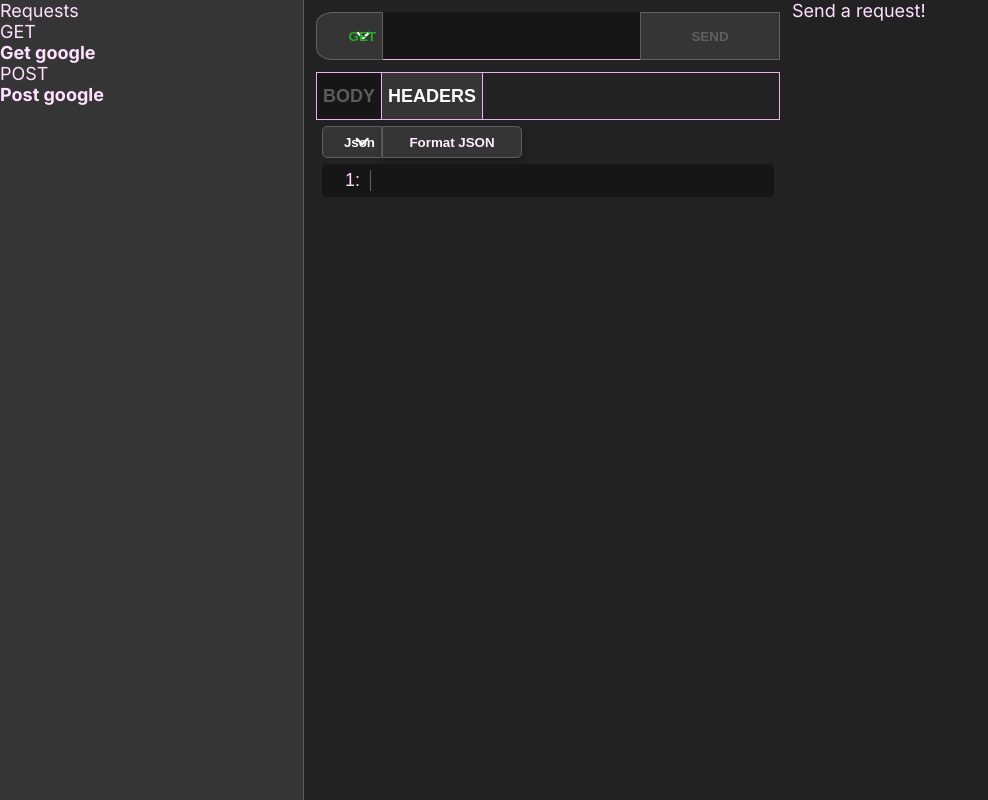
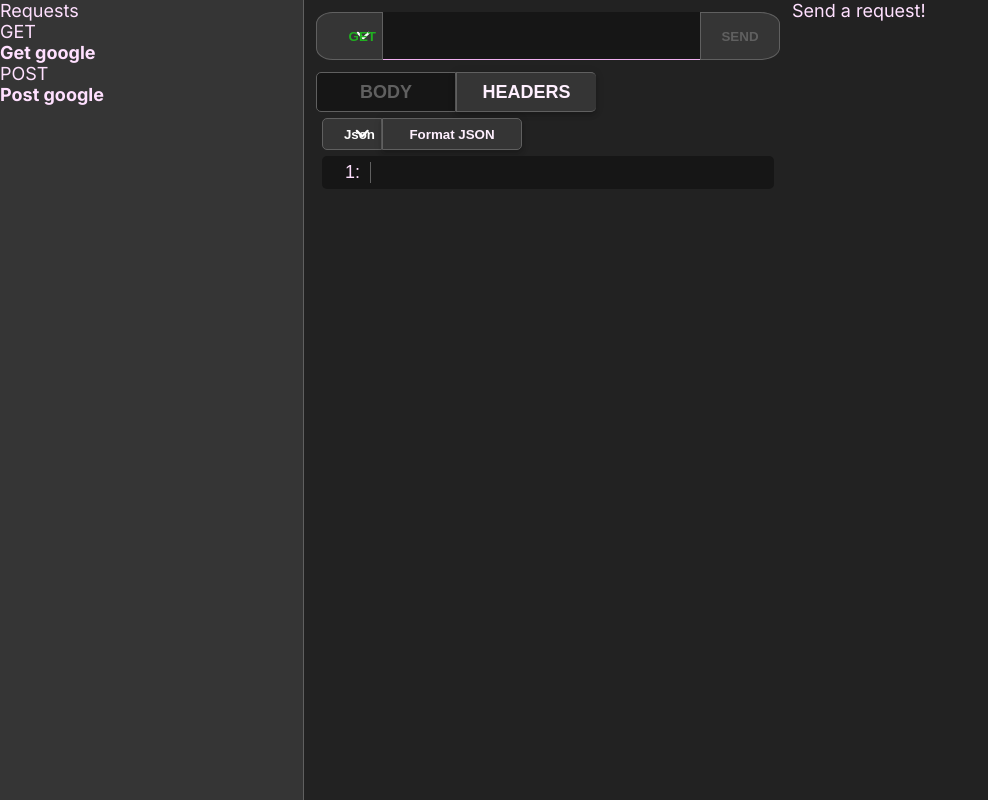
Before and after one commit to ViddeM/requeste-rs, a Next.js app: page / in a window 1280 px wide. Shown: the whole page, without its empty margins (0-988 px from the left). Built offline with nearby package versions, Linux system fonts and the light colour scheme; a web font is replaced by a local one.

Commit message:
Update tabs

```diff
--- a/src/components/elements/button/Button.module.scss
+++ b/src/components/elements/button/Button.module.scss
@@ -2,7 +2,7 @@
 
 .buttonBase {
   width: 140px;
-  height: 3rem;
+  height: 2.5rem;
   padding: $padding;
   border-radius: 0;
   border: 1px solid $background-color-900;
--- a/src/components/elements/tabs/Tabs.module.scss
+++ b/src/components/elements/tabs/Tabs.module.scss
@@ -6,24 +6,31 @@
   flex-direction: row;
   justify-content: flex-start;
   align-items: stretch;
-  height: 3rem;
-  border: 1px solid $primary-color-900;
 }
 
 .tab {
   border: none;
-  margin: 0;
-  padding: $padding;
-  text-align: center;
-  cursor: pointer;
-  border-right: 1px solid $primary-color-900;
-  height: 100%;
-  background-color: $background-color-600;
+  border-right: 1px solid $background-color-900;
   font-size: $font-size;
-  font-weight: bold;
 
   &:disabled {
     background-color: $background-color-300;
     cursor: default;
   }
+
+  &:last-child {
+    border-right: none;
+  }
 }
+
+.outerTabs {
+  &:first-child {
+    border-top-left-radius: $border-radius;
+    border-bottom-left-radius: $border-radius;
+  }
+
+  &:last-child {
+    border-top-right-radius: $border-radius;
+    border-bottom-right-radius: $border-radius;
+  }
+}
--- a/src/components/elements/tabs/Tabs.tsx
+++ b/src/components/elements/tabs/Tabs.tsx
@@ -1,9 +1,11 @@
 import { Key } from "react";
 import styles from "./Tabs.module.scss";
+import { ButtonBase } from "../button/Button";
 
 export interface TabsProps<T> {
   values: T[];
   activeTab: T;
+  standalone: boolean;
   setActiveTab: (tab: T) => void;
   display: (tab: T) => string;
 }
@@ -11,20 +13,21 @@ export interface TabsProps<T> {
 export const Tabs = <T,>({
   values,
   activeTab,
+  standalone,
   setActiveTab,
   display,
 }: TabsProps<T>) => {
   return (
     <div className={styles.tabsContainer}>
       {values.map((v) => (
-        <button
-          className={styles.tab}
+        <ButtonBase
+          className={`${styles.tab} ${standalone ? styles.outerTabs : ""}`}
           disabled={v === activeTab}
           onClick={() => setActiveTab(v)}
           key={v as Key}
         >
           {display(v)}
-        </button>
+        </ButtonBase>
       ))}
     </div>
   );
--- a/src/components/views/request/ContentView/ContentView.tsx
+++ b/src/components/views/request/ContentView/ContentView.tsx
@@ -19,6 +19,7 @@ export const ContentView = ({ ...props }: ContentViewProps) => {
       <Tabs
         values={ALL_REQUEST_VIEWS}
         activeTab={requestView}
+        standalone={true}
         setActiveTab={setRequestView}
         display={(v) => v.toUpperCase()}
       />
--- a/src/components/views/request/UrlView/UrlView.module.scss
+++ b/src/components/views/request/UrlView/UrlView.module.scss
@@ -51,6 +51,7 @@
 }
 
 .sendRequestButton {
+  height: 3rem;
   border-top-right-radius: 25%;
   border-bottom-right-radius: 25%;
   border-top-left-radius: 0;
--- a/src/components/views/response/ResponseView.tsx
+++ b/src/components/views/response/ResponseView.tsx
@@ -26,6 +26,7 @@ export const ResponseView = ({ response, requestError }: ResponseViewProps) => {
         <Tabs
           values={ALL_RESPONSE_VIEWS}
           activeTab={responseView}
+          standalone={false}
           setActiveTab={setResponseView}
           display={(v) => v.toUpperCase()}
         />
```
